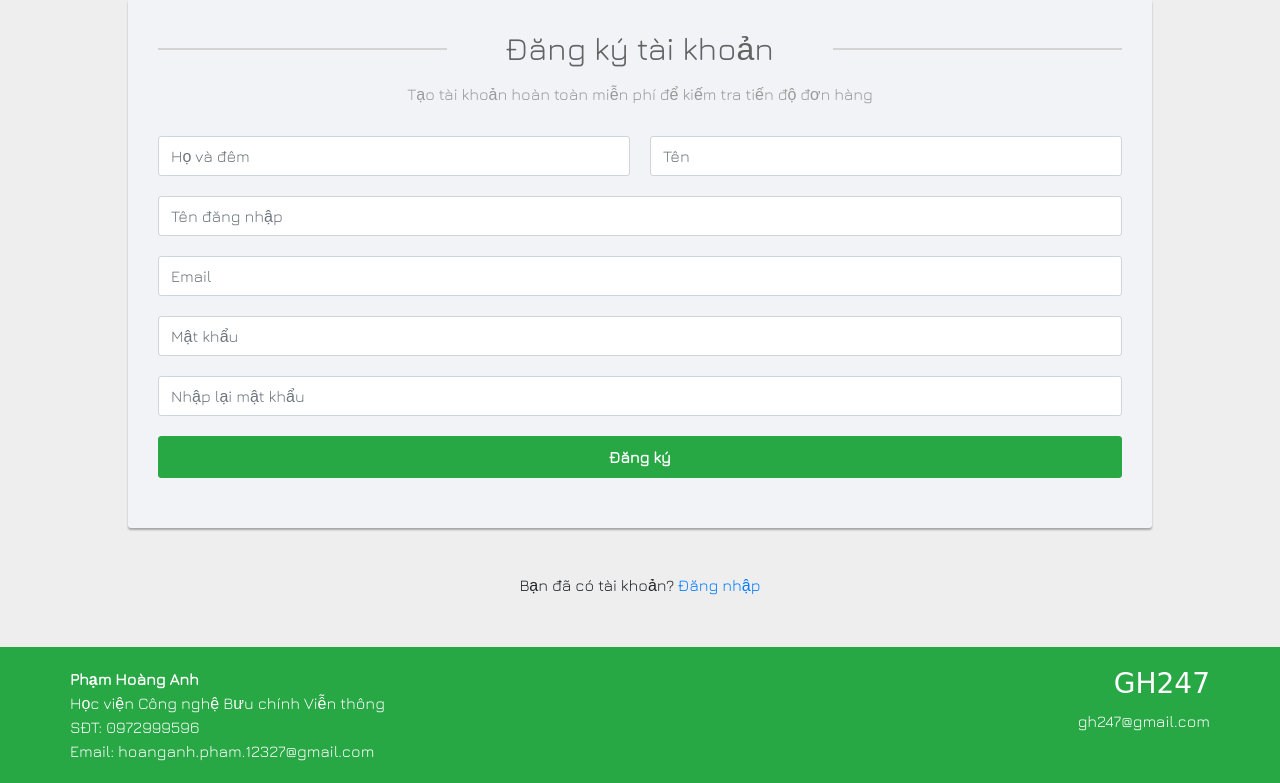
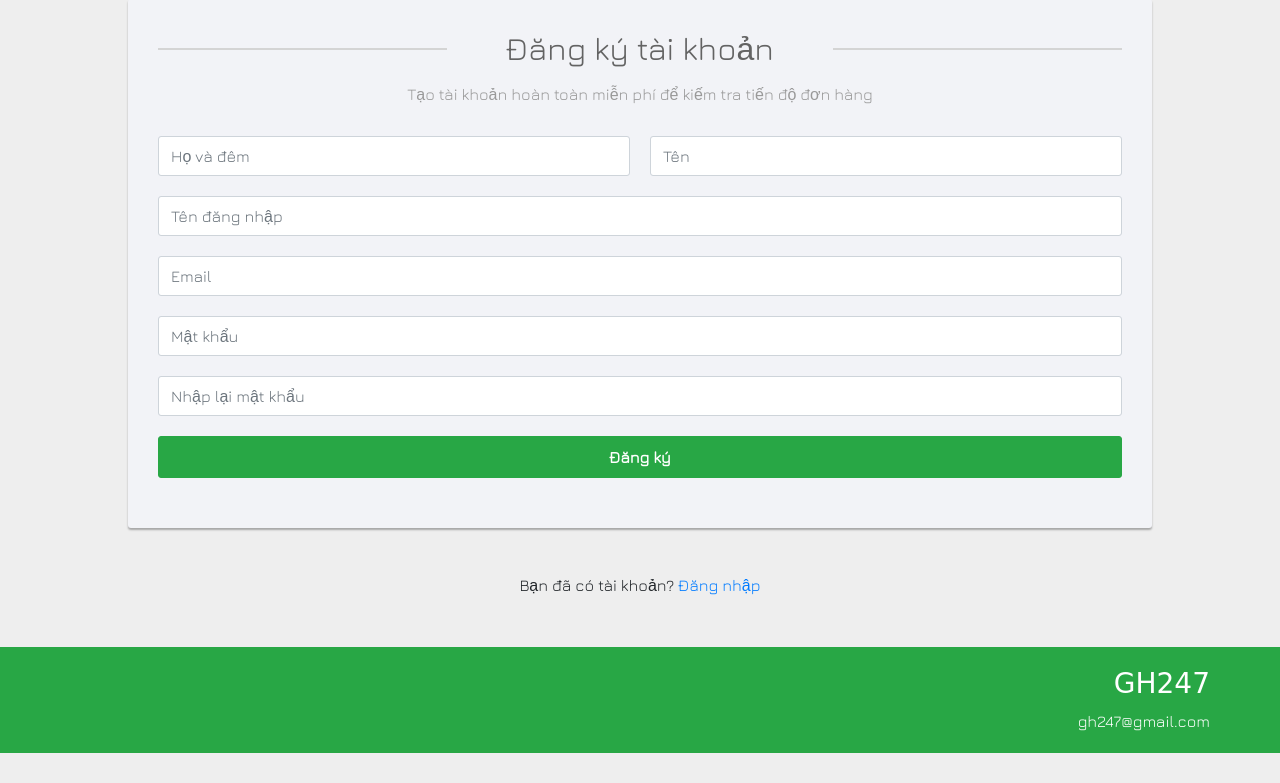
Before and after one commit to hoanganhpham1006/delivery, a PHP site: page /register.php in a window 1280 px wide. Shown: the part 111-894 px from the top of the page. After the commit the page ends 864 px from the top, so only its background shows below. Run offline with PHP 8.4, Linux system fonts and the light colour scheme; data that the repository does not hold is empty; some web fonts are replaced.

Commit message:
Remove name

```diff
--- a/layout/footer.php
+++ b/layout/footer.php
@@ -2,10 +2,7 @@
   <div class="container">
     <div class="row">
       <div class="col-sm-10">
-        <b>Phạm Hoàng Anh</b><br>
-        Học viện Công nghệ Bưu chính Viễn thông <br>
-        SĐT: 0972999596<br>
-        Email: hoanganh.pham.12327@gmail.com
+
       </div>
       <div class="col-sm-2" align="right">
         <h3 class="logo" >GH247</h3>
```
